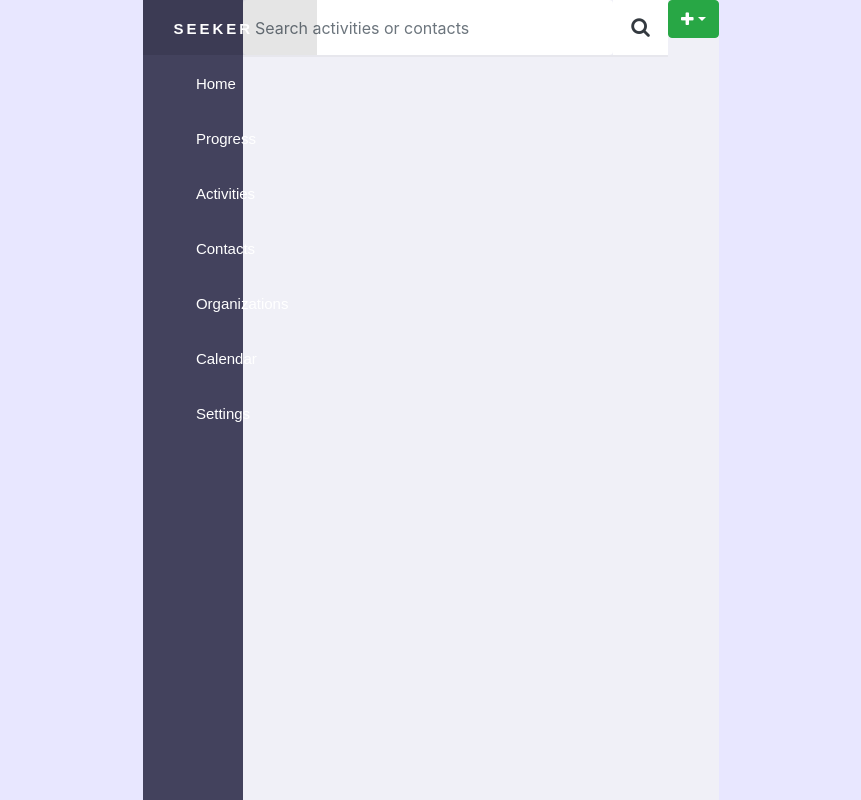
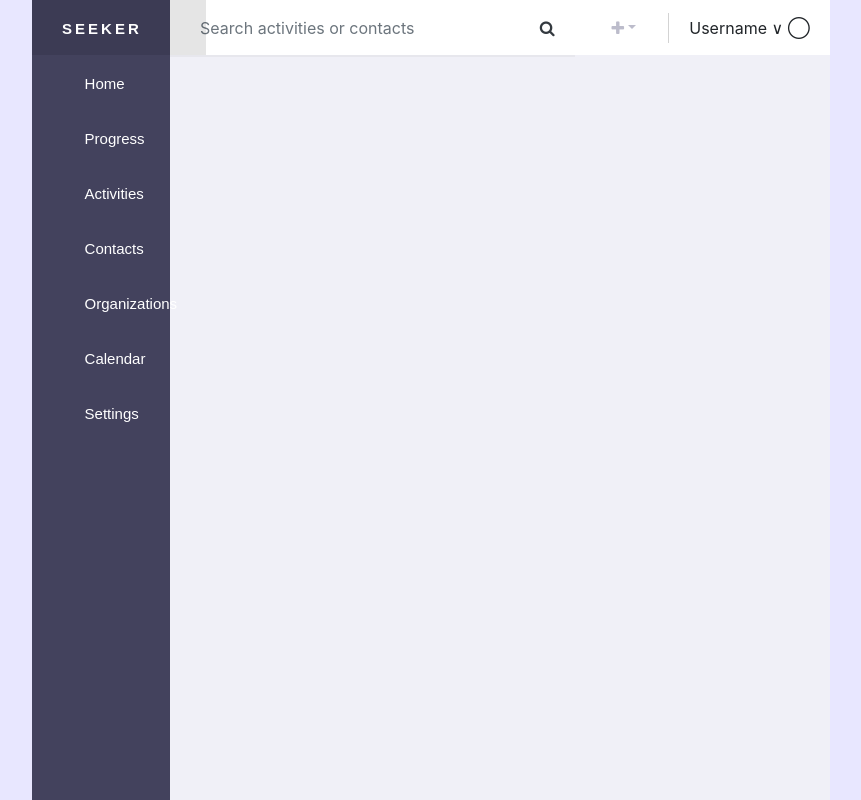
Before and after one commit to danschoch/seeker-app, a React (Create React App) app in the folder client/: page / in a window 1280 px wide. Shown: the whole page, without its empty margins (209-1070 px from the left). Built offline with nearby package versions, Linux system fonts and the light colour scheme.

Commit message:
add modal structure to html and add styling

```diff
--- a/client/src/components/AddItemDropdown.js
+++ b/client/src/components/AddItemDropdown.js
@@ -7,13 +7,13 @@ class AddItemDropdown extends Component {
     render() {
         return (
             <Dropdown alignRight>
-                <Dropdown.Toggle variant="success" id="dropdown-basic">
+                <Dropdown.Toggle id="dropdown-basic">
                     <i class="fa fa-plus" aria-hidden="true"></i>
                 </Dropdown.Toggle>
 
                 <Dropdown.Menu>
                     <Dropdown.Item as='button' ><ContactFormModal title='Add Contact' /></Dropdown.Item>
-                    <Dropdown.Item href="#/action-2">Add Organization</Dropdown.Item>
+                    <Dropdown.Item as='button' >Add Organization</Dropdown.Item>
                 </Dropdown.Menu>
             </Dropdown>
         )
--- a/client/src/components/ContactsFormModal.js
+++ b/client/src/components/ContactsFormModal.js
@@ -1,5 +1,5 @@
 import React, { Component } from 'react';
-import { Button, Modal, Form} from 'react-bootstrap';
+import { Button, Modal, Form, Row, Col} from 'react-bootstrap';
 // import '../css/contactsForm.css'
 
 class ContactForm extends Component {
@@ -30,8 +30,15 @@ class ContactForm extends Component {
                     <Modal.Body>
                         <Form>
                             <Form.Group controlId="formBasicName">
-                                <Form.Label>Email address</Form.Label>
-                                <Form.Control placeholder="First name" /> <Form.Control placeholder="Last name" />
+                                <Form.Label >Name</Form.Label>
+                                <Row>
+                                    <Col sm={6}>
+                                        <Form.Control placeholder="First name" />
+                                    </Col>
+                                    <Col sm={6}>
+                                        <Form.Control placeholder="Last name" />
+                                    </Col>
+                                </Row>
                             </Form.Group>
 
                             <Form.Group controlId="formBasicTitle">
--- a/client/src/containers/TopNav.js
+++ b/client/src/containers/TopNav.js
@@ -8,24 +8,16 @@ class TopNav extends Component {
     render() {
         return(
             <div id='topNav'>
-                <Form inline='true'>
+                <Form inline='true' id='topNavSearch'>
                     <Form.Control type='text' placeholder="Search activities or contacts" />
                     <Button size='small' variant='outline-dark'><i className="fa fa-search"></i></Button>
                 </Form>
 
                 <AddItemDropdown />
-
-
-                {/* <Dropdown>
-                    <Dropdown.Toggle variant="success" id="dropdown-basic">
-                        <i class="fa fa-plus" aria-hidden="true"></i>
-                    </Dropdown.Toggle>
-
-                    <Dropdown.Menu>
-                        <Dropdown.Item href="#/action-1">Add Contact</Dropdown.Item>
-                        <Dropdown.Item href="#/action-2">Add Organization</Dropdown.Item>
-                    </Dropdown.Menu>
-                </Dropdown> */}
+                <span className='rectangle'/>
+                <div id='profileContainer'>
+                    <p>Username &or;   &#9711;</p>
+                </div>
             </div>
         )
     }
--- a/client/src/css/TopNav.css
+++ b/client/src/css/TopNav.css
@@ -4,30 +4,66 @@
     grid-row-start: 1;
     grid-row-end: span 1;
     display: flex;
+    justify-content: space-between;
+    background-color: white;
 }
 
-#topNav form {
+#topNavSearch {
     flex: auto;
     box-shadow: 0 2px  rgba(0, 0, 0, .04);
     display: flex;
 }
 
-#topNav form input {
+#topNavSearch input {
     height: 55px;
     border: none;
     flex: auto;
-
+    padding-left: 30px;
 }
 
-#topNav form button {
+#topNavSearch button {
     height: 55px;
     width: 55px;
-    background-color: white;
     border-radius: 0;
     border: none;
-
 }
 
-#topNav form button i {
+#topNavSearchbutton i {
+    color: #BCBCCB;
     font-size: 20px;
 }
+
+#topNav .dropdown{
+    margin: auto 20px auto 25px;
+}
+
+#topNav .dropdown .btn-primary{
+    color: #BCBCCB;
+    background: white;
+    border: none;
+}
+
+.dropdown-item .btn-primary {
+    color: #4D4F5C !important;
+}
+
+.dropdown-item:hover {
+    background: none;
+}
+
+#topNav span {
+    display: block;
+    background-color: lightgray;
+    margin: auto 0;
+    height: 30px;
+    width: 1px;
+}
+
+#topNav #profileContainer{
+    margin: auto 20px;
+    justify-self: flex-end;
+}
+
+#topNav #profileContainer p{
+    margin: 0;
+}
--- /dev/null
+++ b/client/src/css/modals.css
@@ -0,0 +1,3 @@
+.modal-body {
+    display: flex;
+}
```
